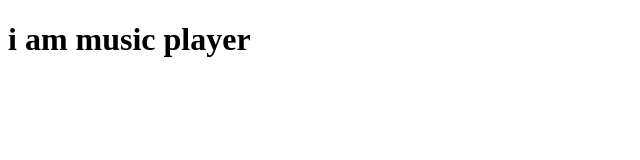
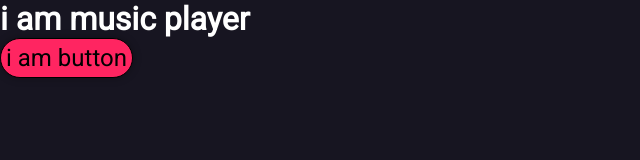
Before and after one commit to er-raj-aryan/music_player, a plain HTML site: page index.html in a window 1280 px wide. Shown: the whole page, without its empty margins (0-640 px from the left). Drawn offline with Linux system fonts and the light colour scheme.

Commit message:
css variable declered

```diff
--- a/css/index.css
+++ b/css/index.css
@@ -0,0 +1,35 @@
+@import url("https://fonts.googleapis.com/css2?family=Roboto&display=swap");
+
+:root {
+  --primary: #171521;
+  --secondary: #ff2561;
+  --darkGrey: #2d303f;
+  --lightGrey: #acaf88;
+  --white: #ffffff;
+}
+
+* {
+  margin: 0;
+  padding: 0;
+  box-sizing: border-box;
+}
+body {
+  background-color: var(--primary);
+  font-family: "Roboto", sans-serif;
+}
+
+.text {
+  color: var(--white);
+}
+
+.btn {
+  background-color: var(--secondary);
+  border: 1px solid black;
+  border-radius: 20px;
+  padding: 5px;
+  font-family: "Roboto", sans-serif;
+  font-size: 1.5rem;
+  outline: 0;
+  box-shadow: 0 0 0.5rem rgba(0, 0, 0, 0.3);
+  cursor: pointer;
+}
--- a/index.html
+++ b/index.html
@@ -1,12 +1,14 @@
 <!DOCTYPE html>
 <html lang="en">
-<head>
-    <meta charset="UTF-8">
-    <meta http-equiv="X-UA-Compatible" content="IE=edge">
-    <meta name="viewport" content="width=device-width, initial-scale=1.0">
+  <head>
+    <meta charset="UTF-8" />
+    <meta http-equiv="X-UA-Compatible" content="IE=edge" />
+    <meta name="viewport" content="width=device-width, initial-scale=1.0" />
     <title>MUSIC Player</title>
-</head>
-<body>
-    <h1>i am music player</h1>
-</body>
+    <link rel="stylesheet" href="css/index.css" />
+  </head>
+  <body>
+    <h1 class="text">i am music player</h1>
+    <button class='btn'>i am button</button>
+  </body>
 </html>
```
Also changed, not shown: 1 other file.
